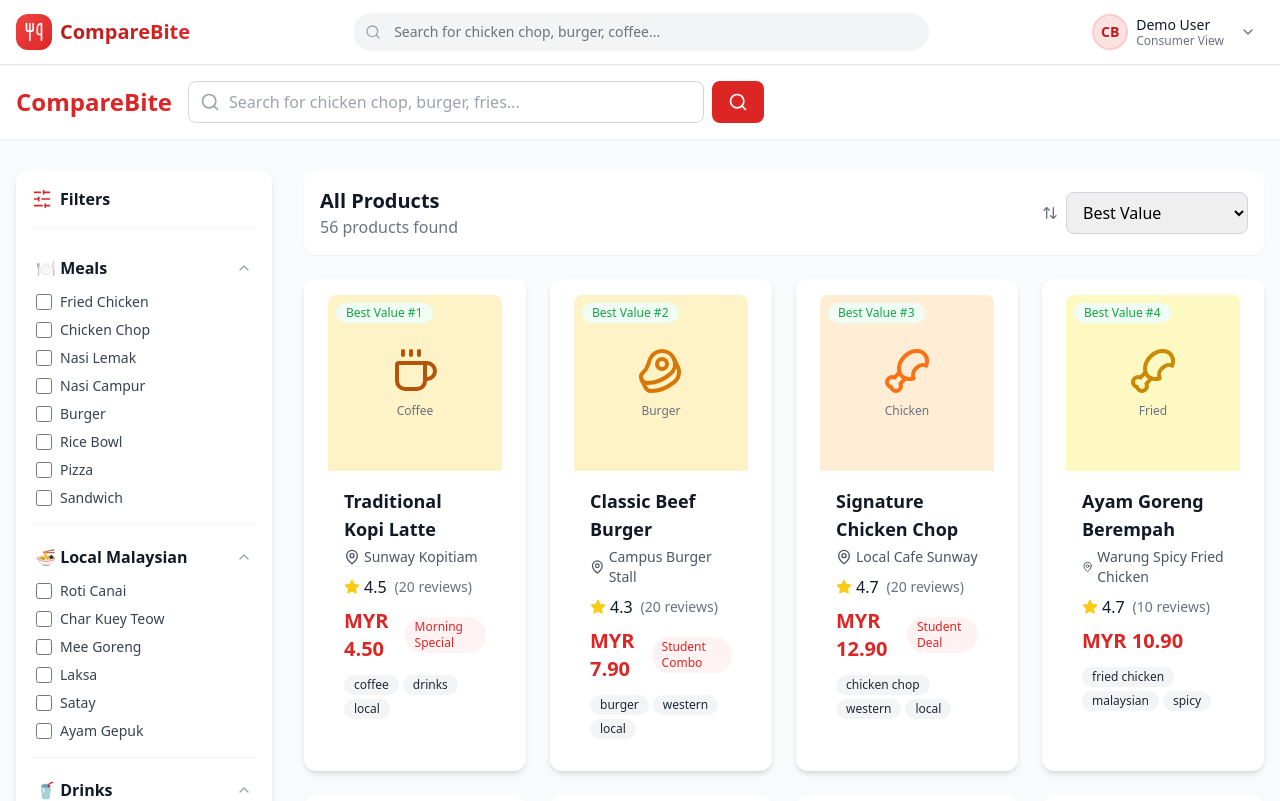
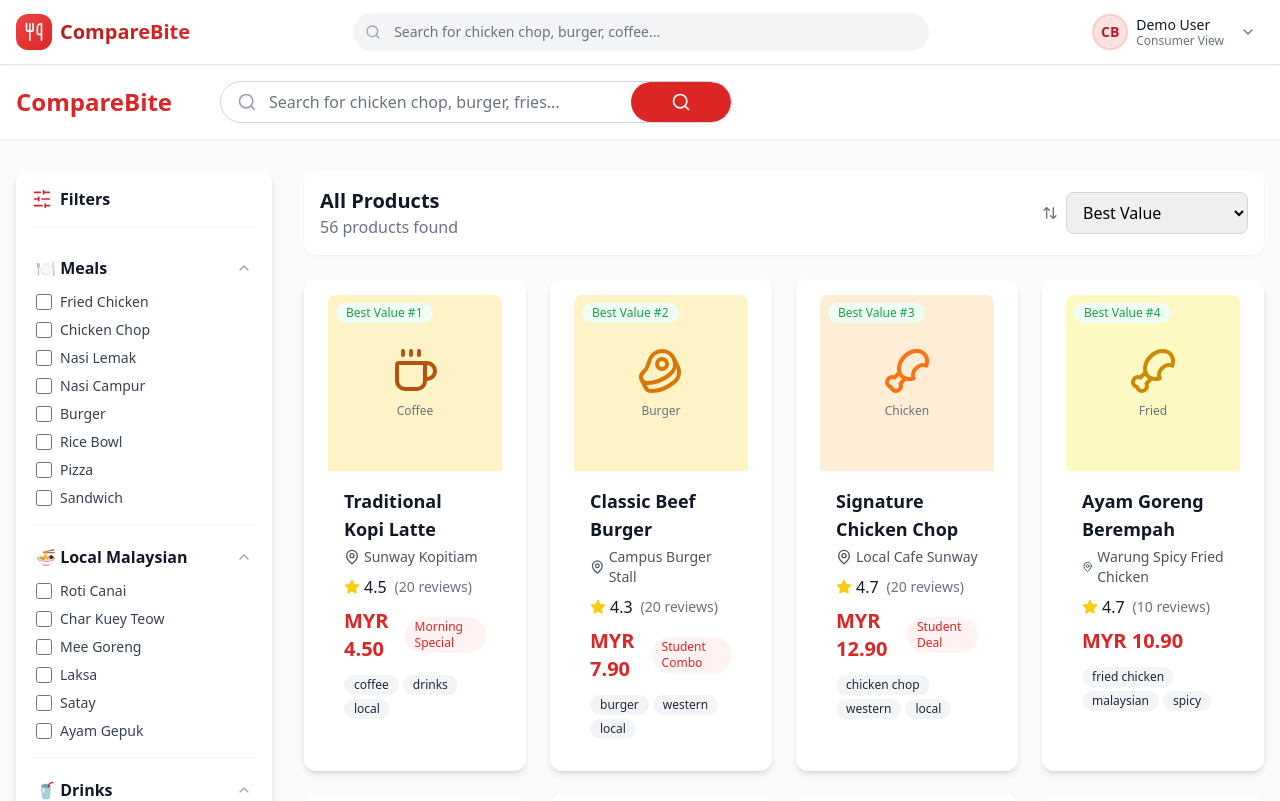
Before and after one commit to Outstay123/comparebite, a Next.js app: page /search in a window 1280 px wide. Shown: the top 801 px of the page. Built offline with nearby package versions, Linux system fonts and the light colour scheme.

Commit message:
Refactor SearchBar component for improved styling

```diff
--- a/components/search/SearchBar.tsx
+++ b/components/search/SearchBar.tsx
@@ -30,19 +30,27 @@ export function SearchBar({ initialValue = '', size = 'md' }: SearchBarProps) {
 
   return (
     <form onSubmit={handleSubmit} className={`w-full ${sizeStyles[size]}`}>
-      <div className="flex gap-2">
-        <Input
-          type="text"
-          placeholder="Search for chicken chop, burger, fries..."
-          value={query}
-          onChange={(e) => setQuery(e.target.value)}
-          icon={<Search className="w-5 h-5 text-gray-400" />}
-		  style={{color: "black"}}
-          className="flex-1"
-        />
-        <Button type="submit" size={size}>
-          <Search className="w-5 h-5" />
-        </Button>
+      <div className="relative max-w-lg mx-auto">
+        <div className="flex items-center bg-white rounded-full border border-gray-300 overflow-hidden">
+          <div className="relative flex-1">
+            <div className="absolute inset-y-0 left-0 pl-4 flex items-center pointer-events-none">
+              <Search className="w-5 h-5 text-gray-400" />
+            </div>
+            <input
+              type="text"
+              placeholder="Search for chicken chop, burger, fries..."
+              value={query}
+              onChange={(e) => setQuery(e.target.value)}
+              className="w-full h-10 pl-12 bg-transparent border-0 text-gray-900 placeholder-gray-500 focus:outline-none"
+            />
+          </div>
+          <button
+            type="submit"
+            className="h-10 px-10 bg-primary-600 hover:bg-primary-700 rounded-full flex items-center justify-center transition-colors"
+          >
+            <Search className="w-5 h-5 text-white" />
+          </button>
+        </div>
       </div>
     </form>
   );
```
